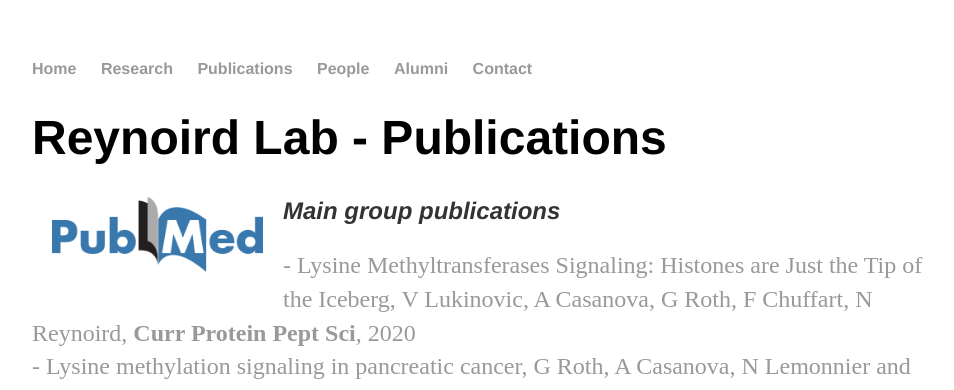
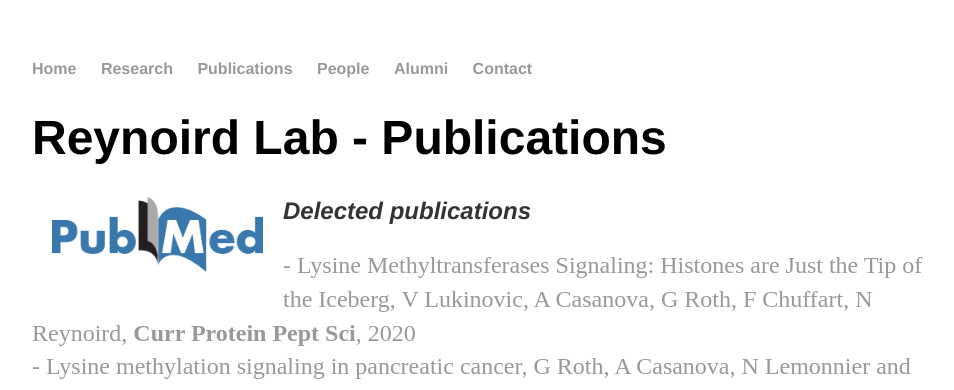
Before and after one commit to Reynoird-Lab/Reynoird-lab.github.io, a Jekyll site: the page built from Publications/index.html, in a window 1280 px wide. Shown: the top 390 px of the page, without its empty margins (160-1114 px from the left). Built offline with Jekyll 4.4.1, drawn with Linux system fonts in a browser that asks for light colours; Markdown is read by kramdown in place of the engine named in the settings.

Commit message:
Update index.html

```diff
--- a/Publications/index.html
+++ b/Publications/index.html
@@ -8,7 +8,7 @@ title: Publications
 
 <a href="https://pubmed.ncbi.nlm.nih.gov/?term=reynoird+N"> <img alt="PUBMED REYNOIRD" src="https://reynoird-lab.github.io/Images/PUBMED.png" align="left" style="margin: 0px 20px 20px 20px;" height="75"></a>
 
-<h2> <i> Main group publications </i> </h2>
+<h2> <i> Delected publications </i> </h2>
 <p>
 <a href="https://pubmed.ncbi.nlm.nih.gov/31894745/"> - Lysine Methyltransferases Signaling: Histones are Just the Tip of the Iceberg, V Lukinovic, A Casanova, G Roth, F Chuffart, N Reynoird, <b>Curr Protein Pept Sci</b>, 2020 </a <br>
 <br> <a href="https://pubmed.ncbi.nlm.nih.gov/29076964/"> - Lysine methylation signaling in pancreatic cancer, G Roth, A Casanova, N Lemonnier and N Reynoird, <b>Curr opin oncol</b>, 2018 </a <br>
```
